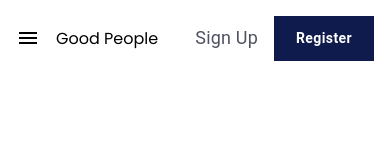
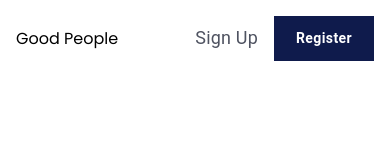
Before and after one commit to FREDVUNI/bootcamp-manager, a React (Vite) app in the folder frontend/: page / in a window 390 px wide. Shown: the top 160 px of the page. Built offline with nearby package versions, Linux system fonts and the light colour scheme.

Commit message:
remove toggle menu for mobile devices

```diff
--- a/frontend/src/components/Header.jsx
+++ b/frontend/src/components/Header.jsx
@@ -1,7 +1,6 @@
-import { useState } from "react";
+import React from "react";
 import Box from "@mui/material/Box";
 import Typography from "@mui/material/Typography";
-import { Menu } from "@mui/icons-material";
 import { FeaturedPlayListIcon } from "@mui/icons-material/FeaturedPlayList";
 import { MiscellaneousServicesIcon } from "@mui/icons-material/MiscellaneousServices";
 import { ListAltIcon } from "@mui/icons-material/ListAlt";
@@ -20,49 +19,6 @@ import {
 import CustomButton from "./CustomButton";
 
 const Header = () => {
-  const [mobileMenu, setMobileMenu] = useState({
-    left: false,
-  });
-
-  const toggleDrawer = (anchor, open) => (event) => {
-    if (
-      event.type === "keydown" &&
-      (event.type === "Tab" || event.type === "Shift")
-    ) {
-      return;
-    }
-
-    setMobileMenu({ ...mobileMenu, [anchor]: open });
-  };
-
-  const list = (anchor) => (
-    <Box
-      sx={{ width: anchor === "top" || anchor === "bottom" ? "auto" : 250 }}
-      role="presentation"
-      onClick={toggleDrawer(anchor, false)}
-      onKeyDown={toggleDrawer(anchor, false)}
-    >
-      <List>
-        {["Home", "Features", "Services", "Listed", "Contact"].map(
-          (text, index) => (
-            <ListItem key={text} disablePadding>
-              <ListItemButton>
-                <ListItemIcon>
-                  {index === 0 && <HomeIcon />}
-                  {index === 1 && <FeaturedPlayListIcon />}
-                  {index === 2 && <MiscellaneousServicesIcon />}
-                  {index === 3 && <ListAltIcon />}
-                  {index === 4 && <ContactsIcon />}
-                </ListItemIcon>
-                <ListItemText primary={text} />
-              </ListItemButton>
-            </ListItem>
-          )
-        )}
-      </List>
-    </Box>
-  );
-
   const NavLink = styled(Typography)(({ theme }) => ({
     fontSize: "18px",
     color: "#4F5361",
@@ -80,15 +36,6 @@ const Header = () => {
     gap: theme.spacing(3),
     [theme.breakpoints.down("md")]: {
       display: "none",
-    },
-  }));
-
-  const CustomMenu = styled(Menu)(({ theme }) => ({
-    cursor: "pointer",
-    display: "none",
-    marginRight: theme.spacing(2),
-    [theme.breakpoints.down("md")]: {
-      display: "block",
     },
   }));
 
@@ -130,14 +77,6 @@ const Header = () => {
         }}
       >
         <Box sx={{ display: "flex", alignItems: "center" }}>
-          <CustomMenu onClick={toggleDrawer("left", true)} />
-          <Drawer
-            anchor="left"
-            open={mobileMenu["left"]}
-            onClose={toggleDrawer("left", false)}
-          >
-            {list("left")}
-          </Drawer>
           {/* <NavbarLogo src={} alt="logo" /> */}
           Good People
         </Box>
--- a/frontend/src/components/Hero.jsx
+++ b/frontend/src/components/Hero.jsx
@@ -1,8 +1,7 @@
-import { Box, Button, styled, Typography } from "@mui/material";
+import { Box, styled, Typography } from "@mui/material";
 import { Container } from "@mui/system";
 import React from "react";
-import Header from "./Header";
-
+import Header from './Header.jsx'
 import heroImg from "../images/hero_illustration.svg";
 import CustomButton from "./CustomButton";
 
```
